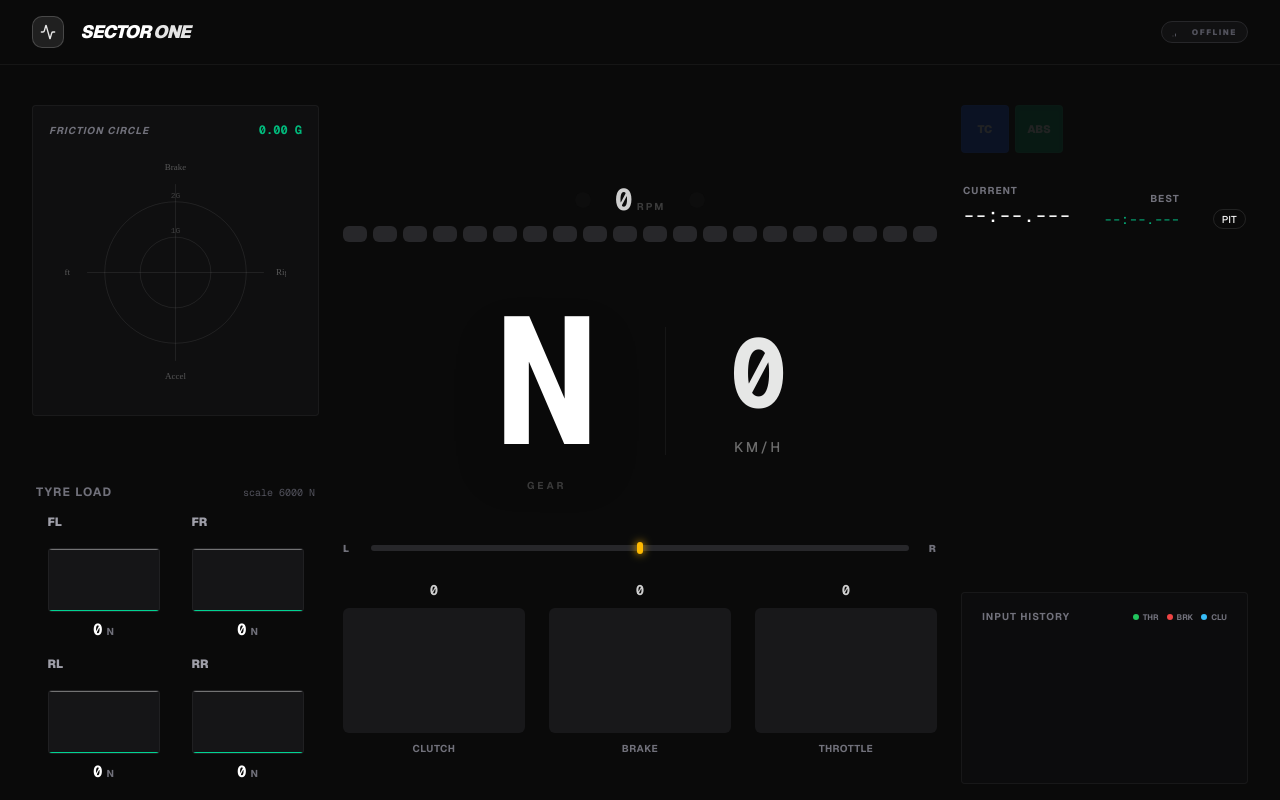
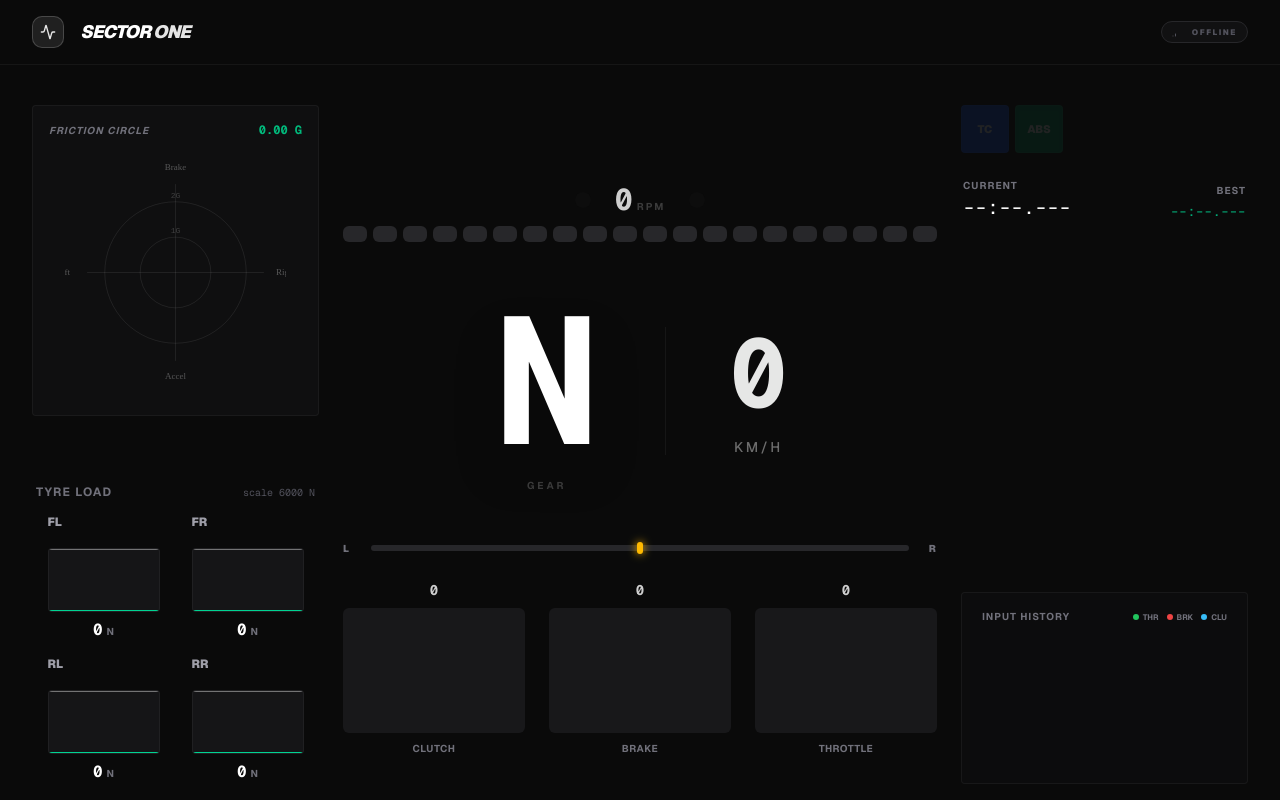
Before and after one commit to jiss-joy/sector-one, a Next.js app in the folder web/: page / in a window 1280 px wide. Built offline with nearby package versions, Linux system fonts and the light colour scheme; no server answers.

Commit message:
Move the PIT indicator next to the current lap label and hide it when not in pit; update sector-one binary

```diff
--- a/web/components/laps.tsx
+++ b/web/components/laps.tsx
@@ -24,7 +24,10 @@ export function Laps() {
     if (f) {
       if (timeRef.current) timeRef.current.textContent = formatLap(f.lap_time_ms);
       if (bestRef.current) bestRef.current.textContent = formatLap(f.best_lap_ms);
-      if (pitRef.current) pitRef.current.dataset.active = f.in_pit ? "1" : "0";
+      if (pitRef.current) {
+        pitRef.current.hidden = !f.in_pit;
+        pitRef.current.dataset.active = f.in_pit ? "1" : "0";
+      }
     }
 
     const laps = getCompletedLaps();
@@ -50,7 +53,10 @@ export function Laps() {
     <div className="flex flex-col gap-3">
       <div className="flex items-end justify-between gap-3 px-0.5">
         <div>
-          <span className="text-[10px] font-bold tracking-widest text-zinc-500 uppercase">Current</span>
+          <div className="flex items-center gap-2">
+            <span className="text-[10px] font-bold tracking-widest text-zinc-500 uppercase">Current</span>
+            <Light ref={pitRef} label="PIT" />
+          </div>
           <div ref={timeRef} className="font-mono text-xl tabular-nums text-white">
             --:--.---
           </div>
@@ -61,7 +67,6 @@ export function Laps() {
             --:--.---
           </div>
         </div>
-        <Light ref={pitRef} label="PIT" />
       </div>
 
       <table className="w-full border-collapse text-left">
@@ -133,8 +138,9 @@ function Light({
   return (
     <span
       ref={ref}
+      hidden
       data-active="0"
-      className="inline-flex h-5 items-center rounded-full border border-border px-2 text-[10px] font-medium tracking-wide data-[active=1]:border-amber-400 data-[active=1]:bg-amber-400/20 data-[active=1]:text-amber-200"
+      className="inline-flex h-5 items-center rounded-full border border-amber-400 bg-amber-400/20 px-2 text-[10px] font-medium tracking-wide text-amber-200"
     >
       {label}
     </span>
```
Also changed, not shown: 1 other file (tests, documents, lock files or other folders).
